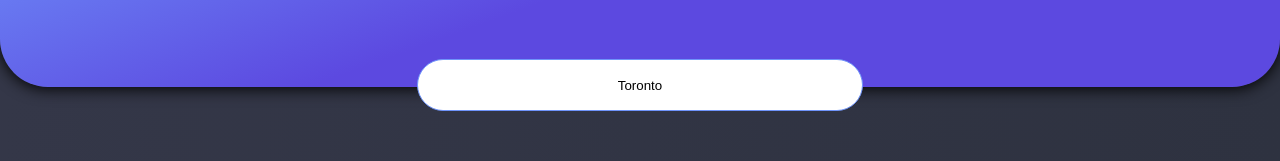
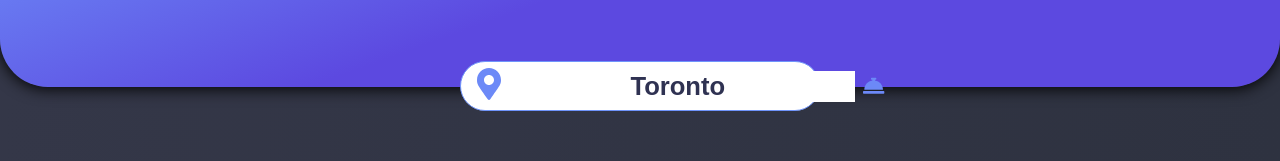
Before and after one commit to LashaunnaS/Empire, a React (Create React App) app: page / in a window 1280 px wide. Shown: the part 153-314 px from the top of the page. Built offline with nearby package versions, Linux system fonts and the light colour scheme; no server answers.

Commit message:
added a location icon in the input section and a concierge bell icon that will show you all your favourite restaurants

```diff
--- a/src/components/Search/index.js
+++ b/src/components/Search/index.js
@@ -14,11 +14,12 @@ import {
   ReserveTable,
   RestaurantPic,
   IconStyle,
-  IconStyleDesc
+  IconStyleDesc,
+  Navigation
 } from "./searchStyle";
 
 import { FontAwesomeIcon } from '@fortawesome/react-fontawesome'
-import { faCheckCircle, faCircle, faMobileAlt, faGlobeAmericas } from '@fortawesome/free-solid-svg-icons'
+import { faCheckCircle, faCircle, faMobileAlt, faGlobeAmericas, faMapMarkerAlt, faConciergeBell } from '@fortawesome/free-solid-svg-icons'
 
 const API = "https://opentable.herokuapp.com/api/restaurants?city=";
 
@@ -116,6 +117,13 @@ class Search extends Component {
         <SearchTop>
           <SearchHeader>EMPIRE</SearchHeader>
           <SearchSlogan>BOOK YOUR NEXT RESERVATION TODAY!</SearchSlogan>
+          <Navigation>
+            <IconStyle style={{ padding: '6px 0em 6px 1em' }}>
+              <FontAwesomeIcon
+                icon={faMapMarkerAlt}
+                size="2x"
+              />
+            </IconStyle>
             <Form onSubmit={e => e.preventDefault()}>
               <SearchInput
                 type="text"
@@ -124,6 +132,14 @@ class Search extends Component {
                 onChange={this.handleSearch}
               />
             </Form>
+            <IconStyle style={{ display: 'flex', alignSelf: 'center' }}>
+              <FontAwesomeIcon
+                icon={faConciergeBell}
+                size="lg"
+              />
+            </IconStyle>
+          </Navigation>
+
         </SearchTop>
         <SearchBottom>
           <SearchResults>
--- a/src/components/Search/searchStyle.js
+++ b/src/components/Search/searchStyle.js
@@ -15,7 +15,7 @@ export const SearchTop = styled.div`
     grid-template-areas:
         'h'
         's'
-        'f';
+        'n';
 
     @media(max-width: 771px) {
         grid-template-rows: 15vh 5vh 7vh;
@@ -57,21 +57,43 @@ export const SearchSlogan = styled.h2`
     }
 `;
 
-export const Form = styled.form`
-    grid-area: f;
+export const Navigation = styled.div`
+    grid-area: n;
 
     display: flex;
     align-self: flex-end;
     justify-self: center;
 
+    width: 28vw;
+    height: 6vh;
     margin-bottom: -1.5em;
+
+    border-radius: 2em;
+    border: 1px solid #6f94fb;
+    background-color: #fff;
+
+    display: grid;
+    grid-template-columns: 1fr 1fr 1fr;
+    grid-template-areas:
+        '. navSec2 .';
+`;
+
+
+export const Form = styled.form`
+    grid-area: navSec2;
+
+    align-self: center;
+
+    border: none;
 `;
 
 export const SearchInput = styled.input`
-    padding: 1.3em 10em;
+
     text-align: center;
-    border-radius: 2em;
-    border: 1px solid #6f94fb;
+    font-size: 1.6em;
+    font-weight: 600;
+    color: #2f3252;
+    border: none;
 `;
 
 // SEARCH BOTTOM
```
Lines whose indentation alone changed are shown as unchanged.
